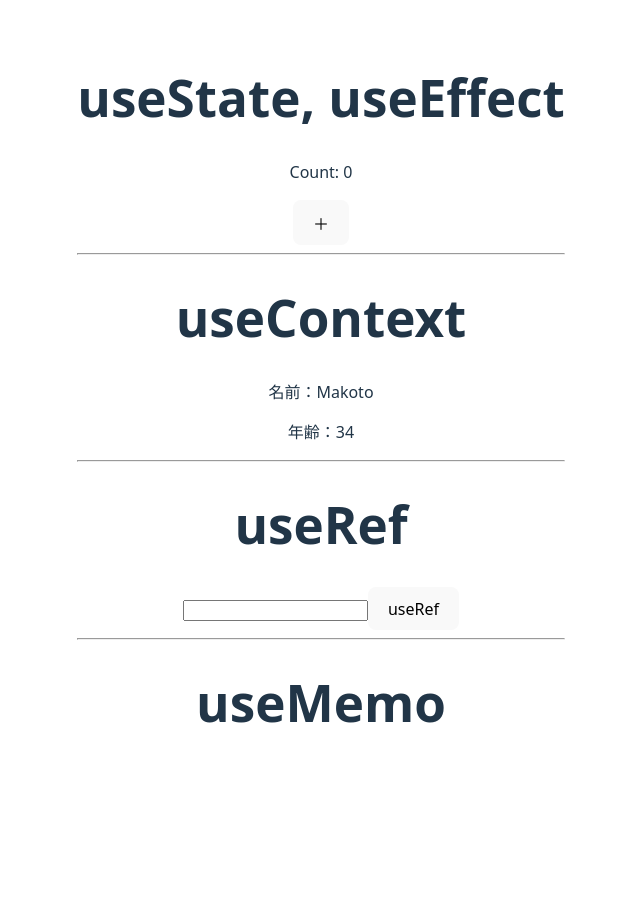
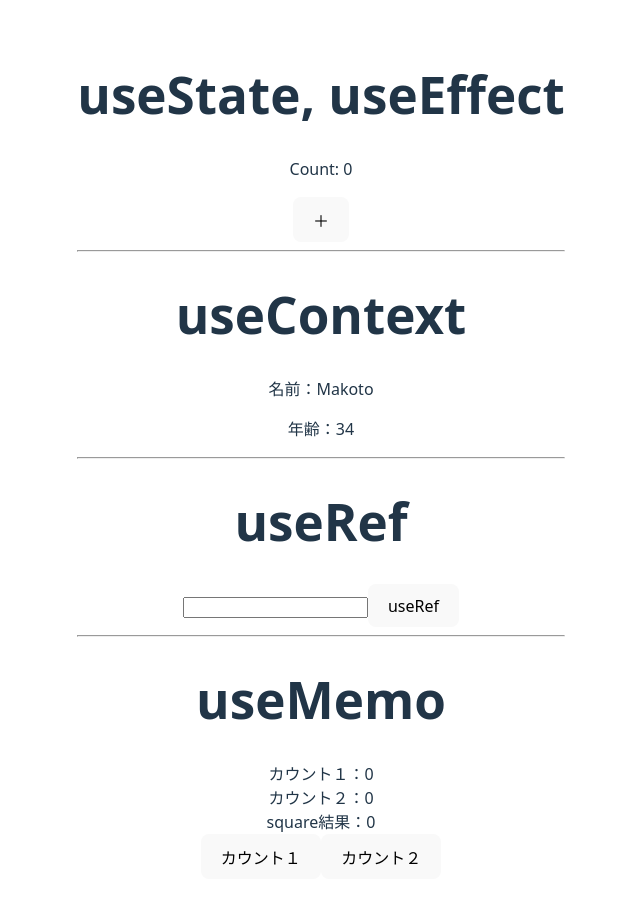
Before and after one commit to m-itoi/shincode-hooks, a React (Vite) app: page / in a window 1280 px wide. Shown: the top 904 px of the page, without its empty margins (319-959 px from the left). Before the commit the page ends 800 px from the top, so only its background shows below. Built offline with nearby package versions, Linux system fonts and the light colour scheme.

Commit message:
useMemo 重い動作

```diff
--- a/src/App.tsx
+++ b/src/App.tsx
@@ -26,6 +26,16 @@ function App() {
   }, [count]);
 
   // useMemo
+  const [count1, setCount1] = useState(0);
+  const [count2, setCount2] = useState(0);
+
+  const square = () => {
+    let i = 0;
+    while (i < 1000000000) {
+      i++;
+    }
+    return count2 * count2;
+  };
 
   return (
     <div className="App">
@@ -45,6 +55,11 @@ function App() {
 
       <hr />
       <h1>useMemo</h1>
+      <div>カウント１：{count1}</div>
+      <div>カウント２：{count2}</div>
+      <div>square結果：{square()}</div>
+      <button onClick={()=> setCount1(count1 +1)}>カウント１</button>
+      <button onClick={()=> setCount2(count2 +1)}>カウント２</button>
     </div>
   );
 };
```
